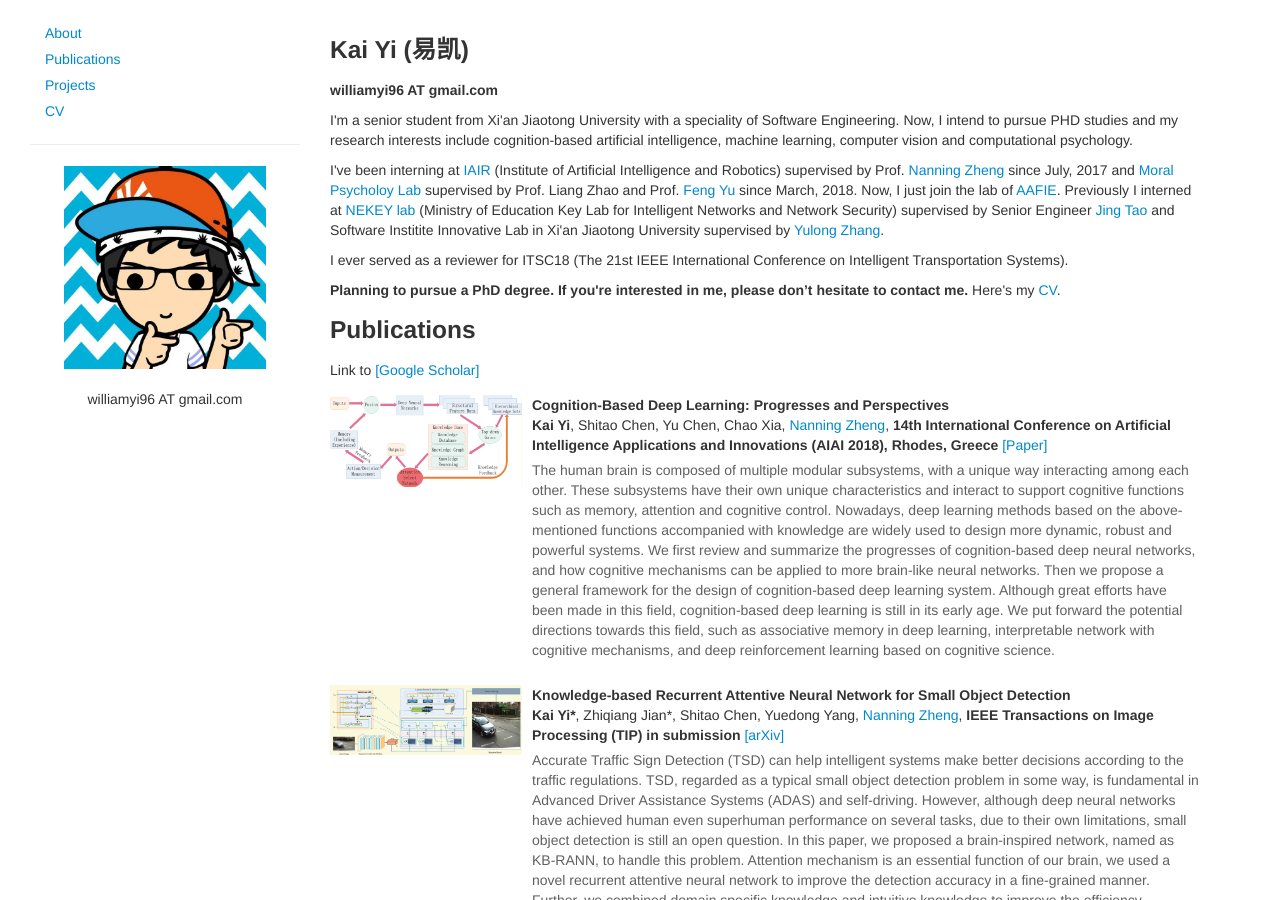
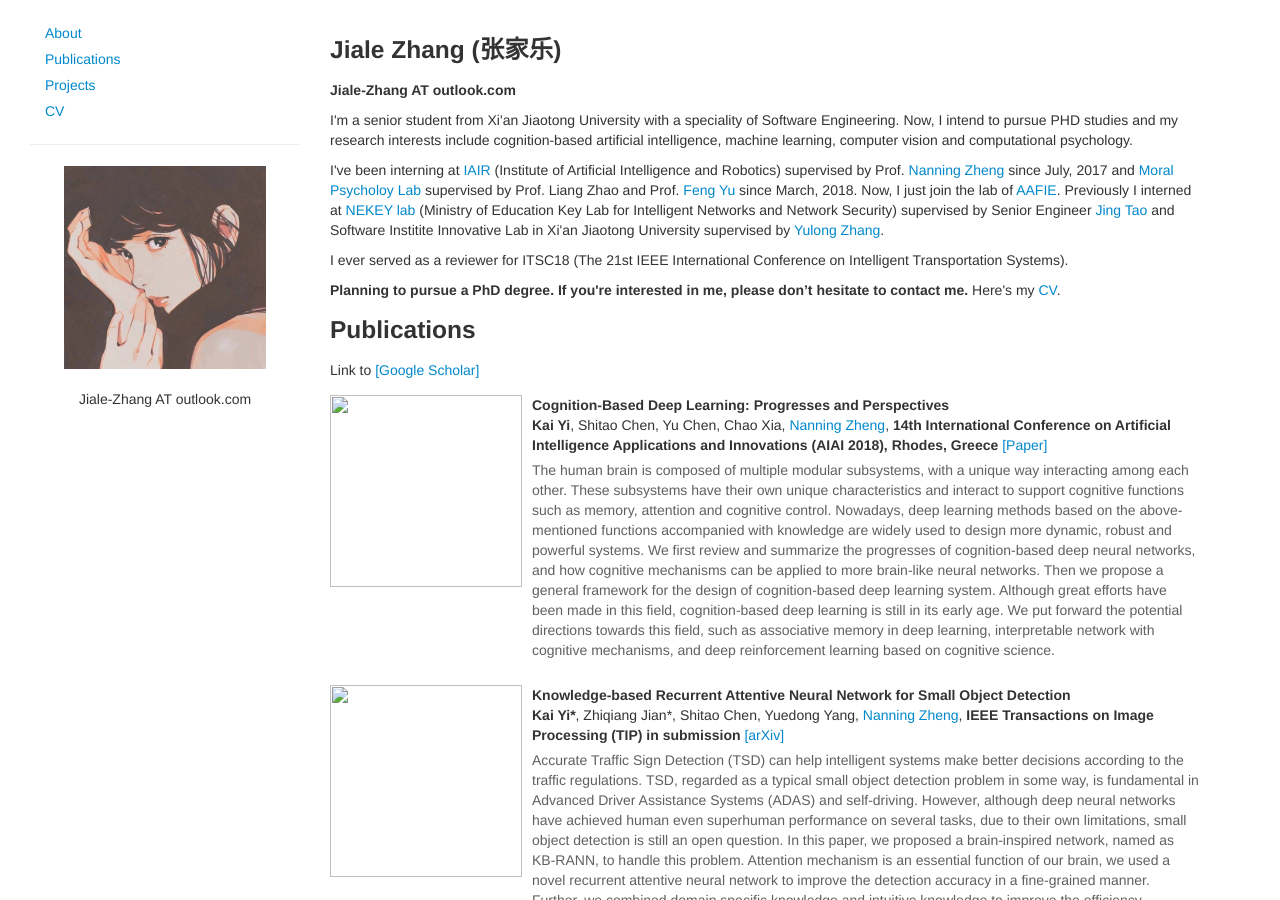
Before and after one commit to Jiale-Zhang/jiale-zhang.github.io, a Jekyll site: the page index.html, which Jekyll copies as it is, in a window 1280 px wide and 900 px high. Built offline with Jekyll 4.4.1, drawn with Linux system fonts in a browser that asks for light colours.

Commit message:
slight changes

```diff
--- a/index.html
+++ b/index.html
@@ -2,7 +2,7 @@
 <html lang="en">
 <head>
     <meta http-equiv="Content-Type" content="text/html; charset=UTF-8">
-    <title>Kai Yi, SE senior student focused on Computer vision & Machine Learning</title>
+    <title>Jiale Zhang, Economics junior student focused on Pursuing Mr. Kai Yi</title>
 
     <meta name="viewport" content="width=device-width, initial-scale=1.0">
     <!-- Le styles -->
@@ -41,14 +41,14 @@
             <li><a href="#projects">Projects</a></li>
             <!--<li><a href="#teaching">Teaching</a></li>-->
             <li><a target="_blank"
-                   href="https://nbviewer.jupyter.org/github/WilliamYi96/williamyi96.github.io/blob/master/papers/cv_kaiyi.pdf">CV</a>
+                   href="http://nbviewer.jupyter.org/github/Jiale-Zhang/jiale-zhang.github.io/blob/master/papers/Resume_Jiale%20Zhang.pdf">CV</a>
             </li>
         </ul>
         <hr class="hidden-phone">
         <div class="text-center hidden-phone">
             <img src="assets_files/me.jpg" alt="photo" class="logo-image">
             <br><br>
-            williamyi96 AT gmail.com <br>
+            Jiale-Zhang AT outlook.com <br>
         </div>
 
         <!-- Otherwise, we simply use a flat list of links -->
@@ -64,10 +64,10 @@
         <div class="span9">
             <br>
             <h3>
-                    Kai Yi (易凯)
+                   Jiale Zhang (张家乐)
             </h3>
             <h5>
-                williamyi96 AT gmail.com</a>
+                Jiale-Zhang AT outlook.com</a>
             </h5>
             <!-- Do I want to show a pic on the phone screen?
             <div class="text-center visible-phone">
@@ -114,7 +114,7 @@
             </h3>
             <p>
                 Link to <a target="_blank"
-                                           href="https://scholar.google.com/citations?user=r08j39wAAAAJ"
+                                           href="https://scholar.google.com/citations?hl=en&user=pSfNXH0AAAAJ"
                                            target="_blank">[Google Scholar]</a>
                 <!--<a href="projects.html"> [Unpublished Projects]</a>-->
             </p>
```
Also changed, not shown: other parts of index.html (+1 -1 lines), assets_files/albg.png (deleted), assets_files/cbdl.png (deleted), assets_files/favicon.ico, assets_files/feature-extraction.png (deleted), assets_files/healthcare.png (deleted), assets_files/kbrann.png (deleted), assets_files/me.jpg, assets_files/network-alignment.png (deleted), assets_files/nn.png (deleted), assets_files/ocsi.png (deleted), 1 other file.
